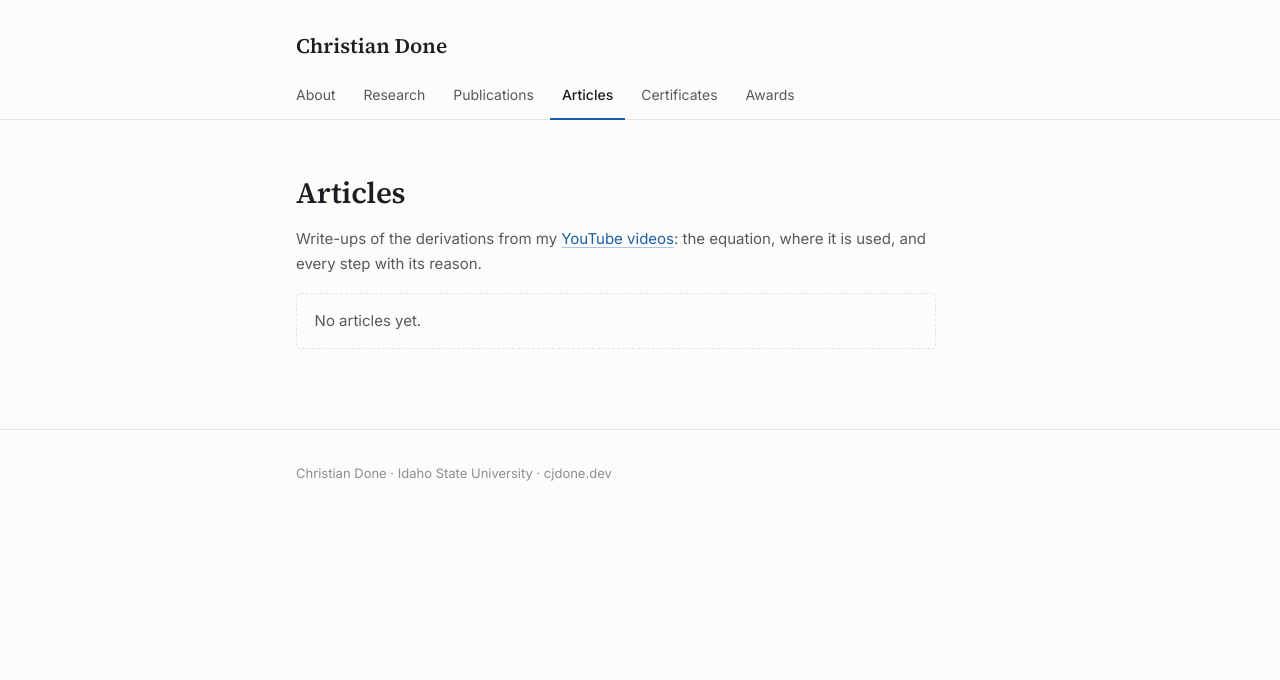
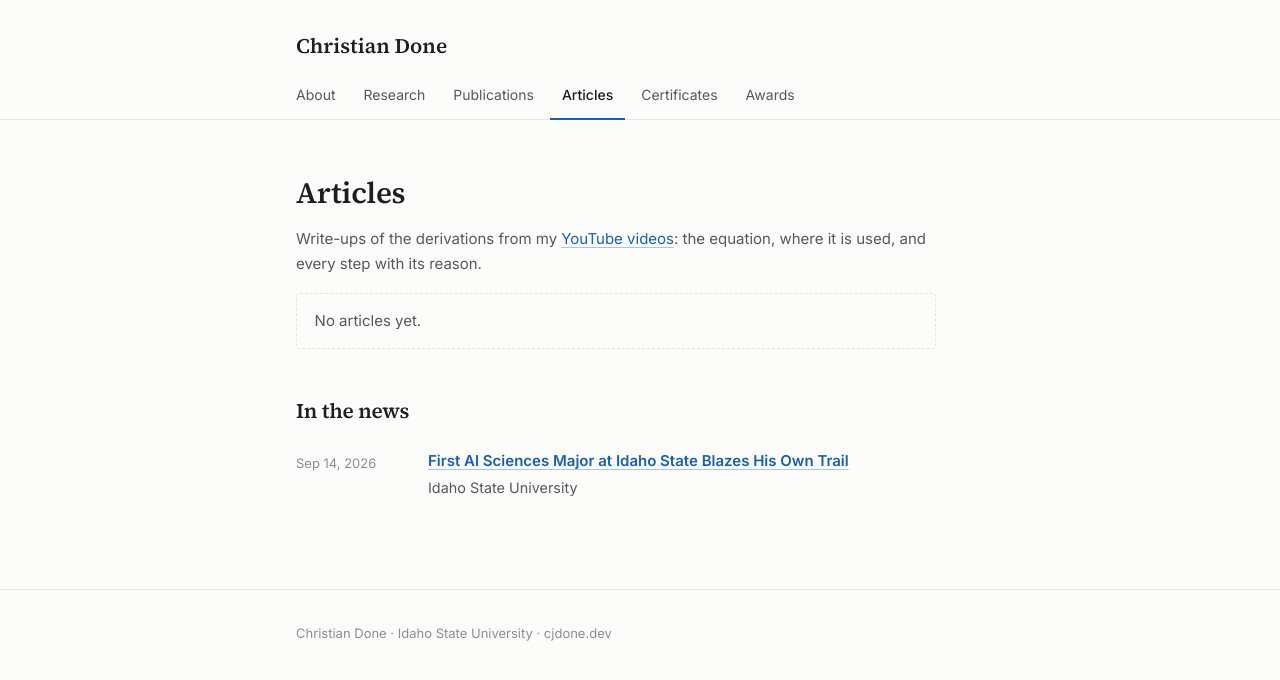
Before and after one commit to cjslayer/cjdone.github.io, a plain HTML site: page articles.html in a window 1280 px wide. Drawn offline with Linux system fonts and the light colour scheme.

Commit message:
Articles: add "In the news" entry (ISU feature, Sep 14, 2026); Publications: ICUR 2026 entry keeps the talk, drops "paper in preparation"
Co-Authored-By: Claude Opus 5.5 <noreply@anthropic.com>

```diff
--- a/articles.html
+++ b/articles.html
@@ -45,6 +45,15 @@
     </div>
     <p class="placeholder-note">No articles yet.</p>
 
+    <h2>In the news</h2>
+    <div class="cv-entry">
+      <div class="cv-when">Sep 14, 2026</div>
+      <div class="cv-what">
+        <h3><a href="https://www.isu.edu/news/2026-fall/first-ai-sciences-major-at-idaho-state-blazes-his-own-trail.html">First AI Sciences Major at Idaho State Blazes His Own Trail</a></h3>
+        <p>Idaho State University</p>
+      </div>
+    </div>
+
   </div>
 </main>
 
```
Also changed, not shown: publications.html (+1 -1 lines).
